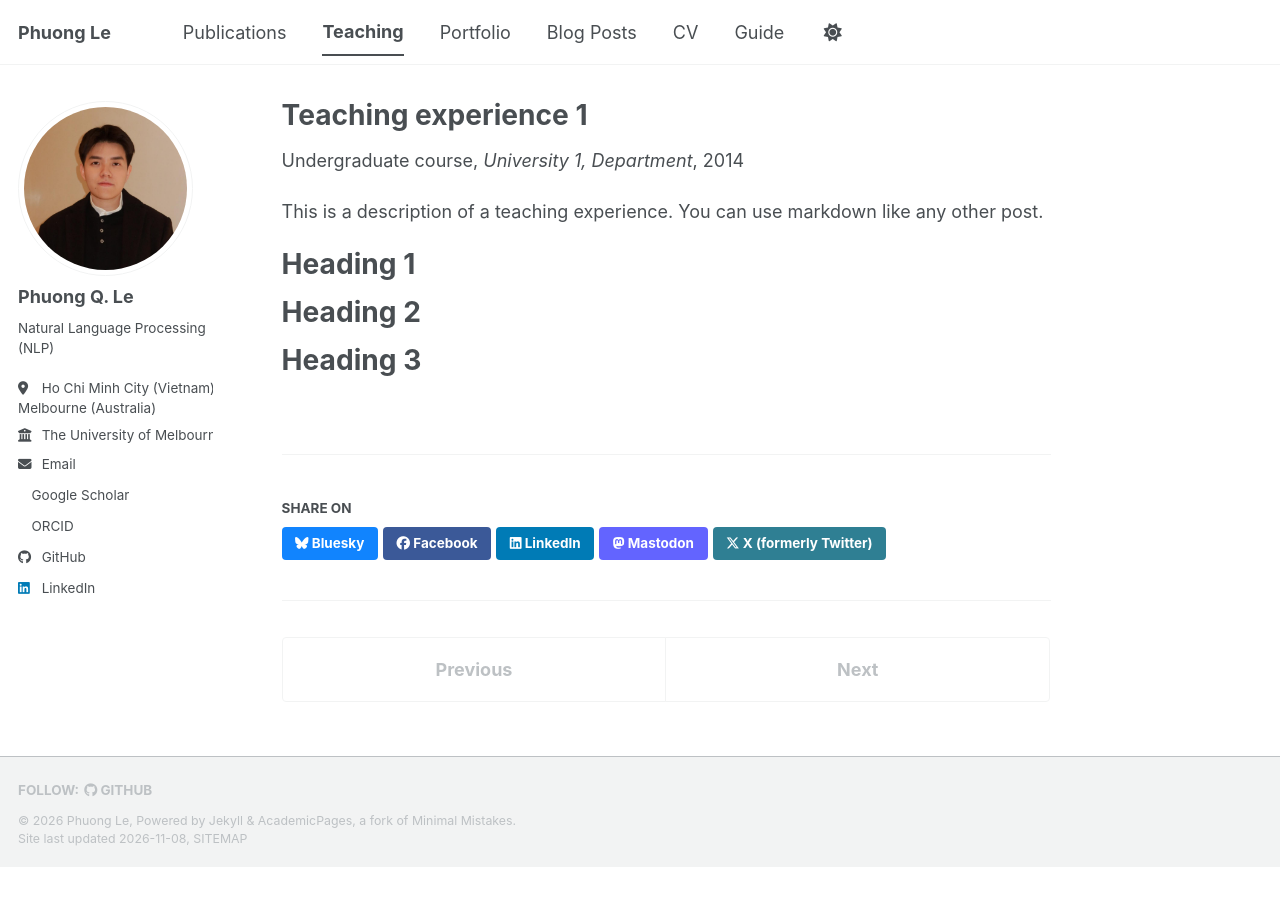
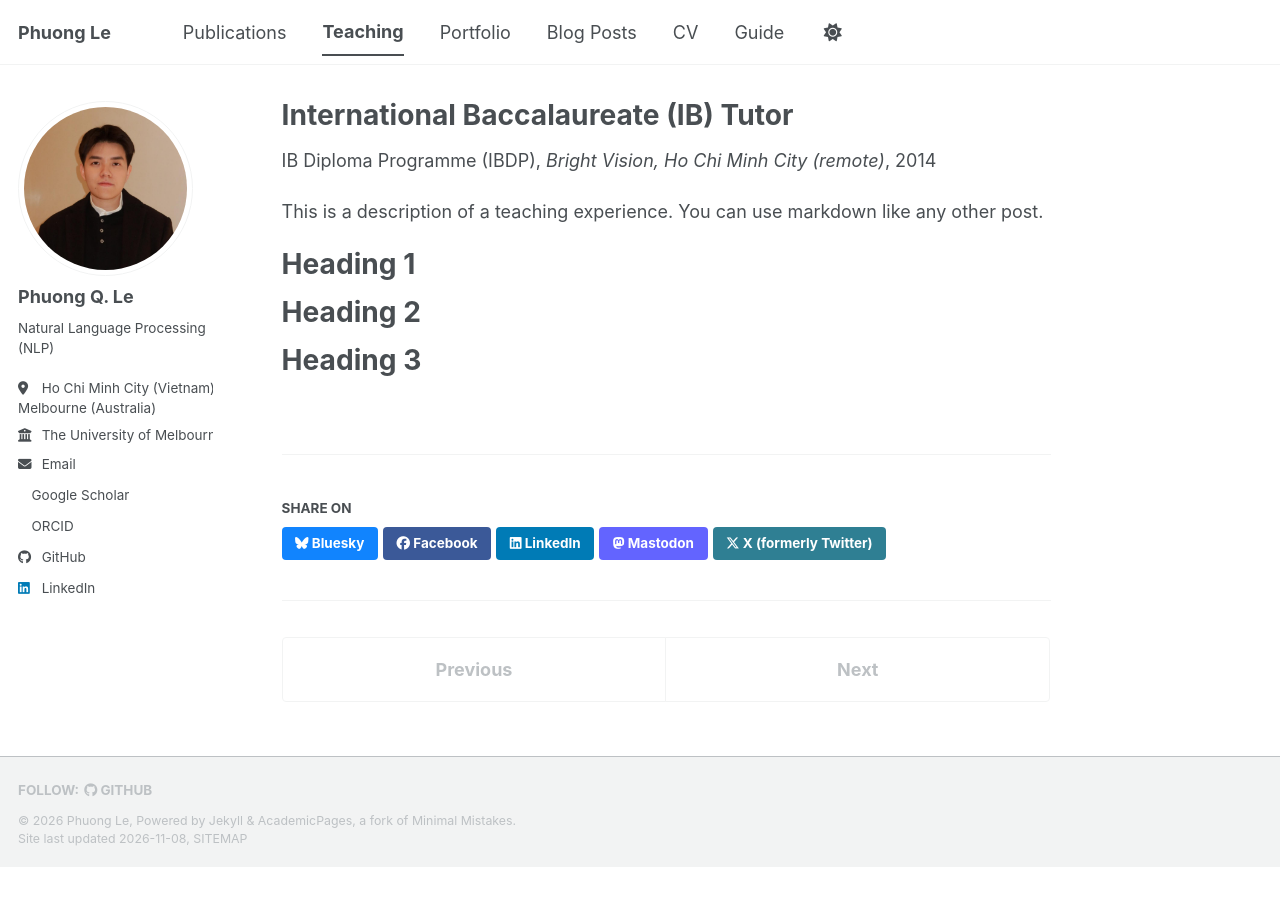
Before and after one commit to ple30/ple30.github.io, a Jekyll site: the page built from _teaching/2014-spring-teaching-1.md, in a window 1280 px wide. Built offline with Jekyll 4.4.1, drawn with Linux system fonts in a browser that asks for light colours; a script bundle is joined from its source files by our own code; a style sheet for code colours, icons or effects is not loaded.

Commit message:
Update teaching experience details for IB Tutor

```diff
--- a/_teaching/2014-spring-teaching-1.md
+++ b/_teaching/2014-spring-teaching-1.md
@@ -1,9 +1,9 @@
 ---
-title: "Teaching experience 1"
+title: "International Baccalaureate (IB) Tutor"
 collection: teaching
-type: "Undergraduate course"
-permalink: /teaching/2014-spring-teaching-1
-venue: "University 1, Department"
+type: "IB Diploma Programme (IBDP)"
+permalink: /teaching/2021-ib-tutor-1
+venue: "Bright Vision, Ho Chi Minh City (remote)"
 date: 2014-01-01
 location: "City, Country"
 ---
```
